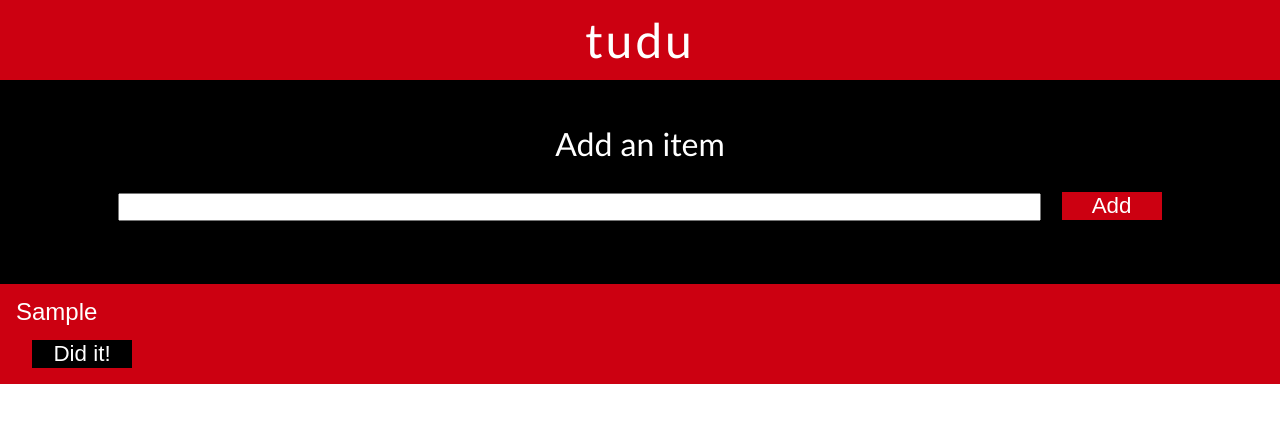
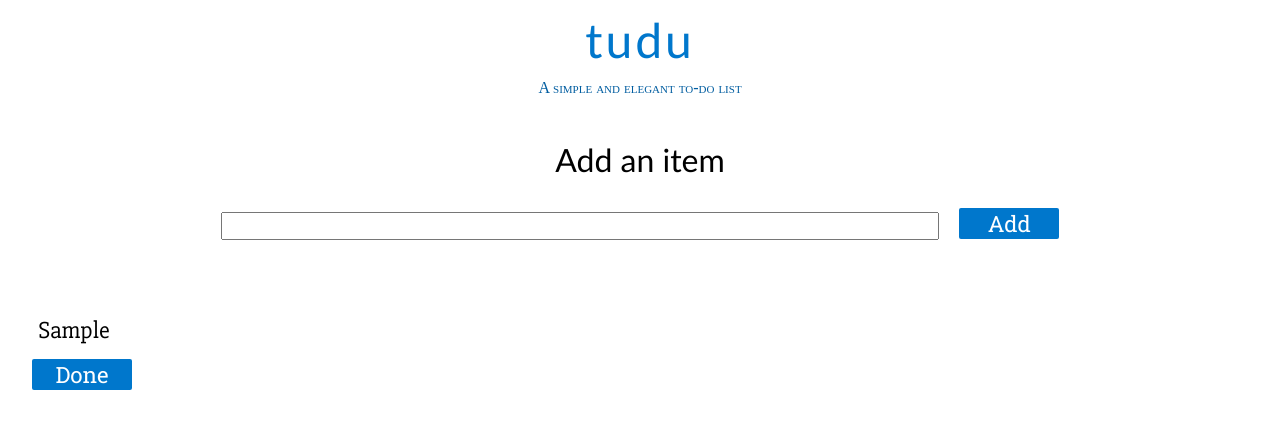
Before and after one commit to priyanshunayan/tudu-list, a plain HTML site: page index.html in a window 1280 px wide. Both pictures are taken after typing "Sample" into the empty fields and a click on the button "Add". Drawn offline with Linux system fonts and the light colour scheme.

Commit message:
change design and add keypress event

```diff
--- a/app.js
+++ b/app.js
@@ -1,8 +1,5 @@
-
-
 function addItem() {
 	var listItem = document.getElementById('content');
-
 	var toAdd = document.getElementById('inputItem').value;
 
 	//to create a new list item and show them using javascript.
@@ -13,7 +10,7 @@ function addItem() {
 
 	// to add the 'done it' button.
 	 var btn = document.createElement("button");
-	 var btnTxt = document.createTextNode('Did it!');
+	 var btnTxt = document.createTextNode( 'Done');
 	 btn.appendChild(btnTxt);
 	 document.getElementById('content').appendChild(btn);
 
@@ -26,5 +23,18 @@ function addItem() {
 
 	// to reset the value of input element.
 	document.getElementById('inputItem').value = "";
+	 if (toAdd==="") {
+	 	document.getElementById("content").innerHTML = "Checking if it works or not? Smart? <br><br>Go refresh the page as a punishment!"
+	 } else{
+	 	return;
+	 }
+}
 
-}
+// to create the same effect by pressing 'enter' and clicking 'add'...
+	function handle(e) {
+		if(e.keyCode===13) {
+			addItem();
+		} else {
+			return;
+		}
+	}
--- a/index.html
+++ b/index.html
@@ -2,24 +2,26 @@
 <html>
 <head>
 	<title>tudu</title>
+	<meta name="viewport" content="width=device-width, initial-scale=1">
 	<link rel="stylesheet" type="text/css" href="main.css">
-
+	<link href="https://fonts.googleapis.com/css?family=Roboto+Slab|Slabo+27px" rel="stylesheet">
 
 </head>
 <body>
 <header>
 	<h1>tudu</h1>
+	<h3>A simple and elegant to-do list</h3>
 </header>
 <div class="input">
 	<h2>Add an item</h2>
-	<input type="text" name="text" id="inputItem" size="80">
-	<button onclick="addItem()">Add</button>
+	<input type="text" name="text" id="inputItem"  onkeypress="handle(event)" autofocus>
+	<button onclick="addItem()" id="addBtn">Add</button>
 </div>
 <div>
 	<ul  id="content">
 
 	</ul>
 </div>
-<script type="text/javascript" src="app.js"></script>
+	<script type="text/javascript" src="app.js"></script>
 </body>
 </html>
--- a/main.css
+++ b/main.css
@@ -49,20 +49,23 @@ table {
 html{
 	font-size: 16px;
 }
-
+input {
+	width: 60%;
+}
 header h1 {
 	font-size: 3rem;
 	letter-spacing: 3px;
 	font-family: Calibri, Arial, sans-serif;
-	background: #cc0011;
 	padding: 1rem;
 	text-align: center;
-	color: white;
+	color: #0077cc;
 }
-
+header h3 {
+	text-align: center;
+	font-variant: small-caps;
+	color: #005da0;
+}
 .input {
-	background: black;
-	color: white;
 	font-family: Calibri, Arial, sans-serif;
 	padding: 3rem;
 	height: auto;
@@ -75,12 +78,15 @@ header h1 {
 }
 
 #content {
-	background: #cc0011;
 	font-size: 1.5rem;
-	font-family: "monotype corsiva", sans-serif;
+	font-family: 'Slabo 27px',"Times New Roman", serif;
 	padding-left: 1rem;
 	padding-top: 1rem;
-	color: white;
+	display: flex;
+	align-items: center;
+	flex-wrap: wrap;
+	align-content: space-between;
+	flex-direction: column;
 }
 
 .hidden {
@@ -97,7 +103,7 @@ header h1 {
 	font-size: 1.2rem;
 }
 button {
-	background-color: #cc0011;
+	background:#0077cc;
 	color: white;
 	border: none;
 	padding-left: 1rem;
@@ -108,9 +114,30 @@ button {
 	display: inline;
 	margin-top: 1rem;
 	margin-bottom: 1rem;
+	border-radius: 2px;
+	cursor: pointer;
+	font-family: 'Roboto Slab', serif;
 }
 
+button:hover {
+	background-color: #005da0;
+}
 #content button {
-	background-color: black;
+	background-color:#0077cc;
+	color: white;
 
 }
+#content button:hover {
+	background-color: #005da0;
+}
+#content li {
+}
+
+@media only screen and (max-width:600px) {
+	input{
+		width: 50%;
+	}
+	#content li {
+		margin-right: 0 10px;
+	}
+}
```
